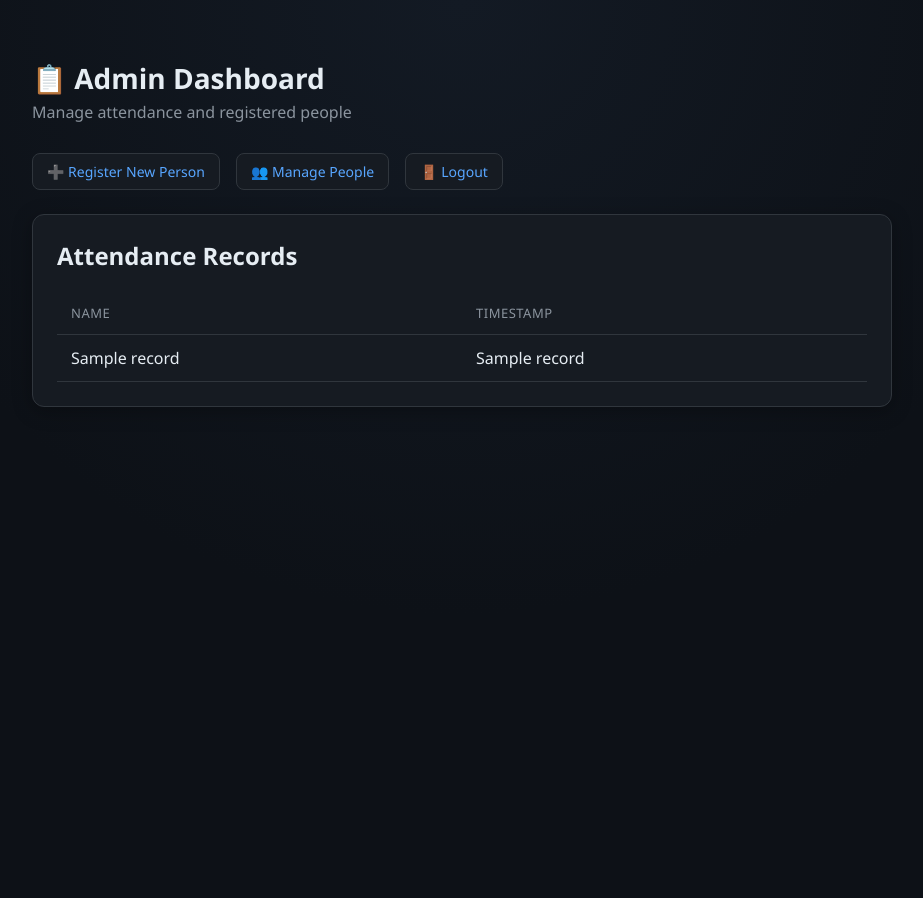
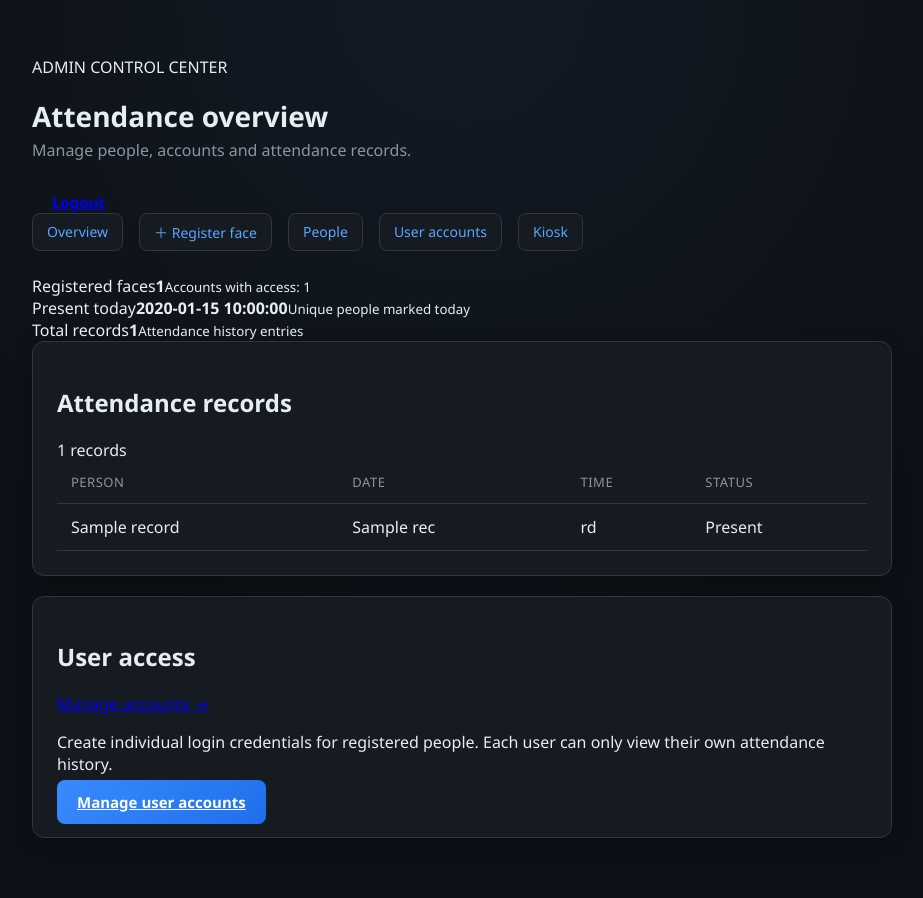
Before and after one commit to thakareatharv49-svg/face-attendance-system, a Flask app: template templates/admin.html in a window 1280 px wide. Shown: the whole page, without its empty margins (178-1101 px from the left). Before the commit the page ends 407 px from the top, so only its background shows below. Run offline with Flask 3, Linux system fonts and the light colour scheme; the template is opened without the code that fills it: most values are stand-ins (such as "Sample title", 1, 10 or a date in 2020); parts of the project's set-up code (start-up, migrations or seed data) failed here and were passed over.

Commit message:
Build admin control center dashboard

```diff
--- a/templates/admin.html
+++ b/templates/admin.html
@@ -1,29 +1,7 @@
 <!DOCTYPE html>
-<html>
-<head>
-    <title>Admin Dashboard</title>
-    <link rel="stylesheet" href="{{ url_for('static', filename='style.css') }}">
-</head>
-<body>
-    <div class="container">
-        <h1>📋 Admin Dashboard</h1>
-        <p class="subtitle">Manage attendance and registered people</p>
-
-        <div class="nav-links">
-            <a href="/admin/register">➕ Register New Person</a>
-            <a href="/admin/people">👥 Manage People</a>
-            <a href="/logout">🚪 Logout</a>
-        </div>
-
-        <div class="card">
-            <h2 style="margin-top:0;">Attendance Records</h2>
-            <table>
-                <tr><th>Name</th><th>Timestamp</th></tr>
-                {% for record in records %}
-                <tr><td>{{ record[1] }}</td><td>{{ record[2] }}</td></tr>
-                {% endfor %}
-            </table>
-        </div>
-    </div>
-</body>
-</html>
+<html lang="en"><head><meta charset="UTF-8"><meta name="viewport" content="width=device-width,initial-scale=1"><title>Admin control center</title><link rel="stylesheet" href="{{ url_for('static', filename='style.css') }}"></head>
+<body><main class="container"><header class="page-head"><div><p class="eyebrow">ADMIN CONTROL CENTER</p><h1>Attendance overview</h1><p class="subtitle">Manage people, accounts and attendance records.</p></div><a class="btn btn-outline" href="{{ url_for('logout') }}">Logout</a></header>
+<nav class="nav-links"><a href="{{ url_for('admin_dashboard') }}">Overview</a><a href="{{ url_for('register') }}">＋ Register face</a><a href="{{ url_for('people_list') }}">People</a><a href="{{ url_for('admin_users') }}">User accounts</a><a href="{{ url_for('index') }}">Kiosk</a></nav>
+<div class="stats-grid"><section class="stat-card"><span>Registered faces</span><strong>{{ users|length }}</strong><small>Accounts with access: {{ users|length }}</small></section><section class="stat-card"><span>Present today</span><strong>{{ today_count }}</strong><small>Unique people marked today</small></section><section class="stat-card"><span>Total records</span><strong>{{ records|length }}</strong><small>Attendance history entries</small></section></div>
+<section class="card"><div class="section-head"><h2>Attendance records</h2><span class="muted">{{ records|length }} records</span></div>{% if records %}<div class="table-wrap"><table><thead><tr><th>Person</th><th>Date</th><th>Time</th><th>Status</th></tr></thead><tbody>{% for record in records %}<tr><td>{{ record[1] }}</td><td>{{ record[2][:10] }}</td><td>{{ record[2][11:] }}</td><td><span class="pill-present">Present</span></td></tr>{% endfor %}</tbody></table></div>{% else %}<p class="muted">No attendance records yet.</p>{% endif %}</section>
+<section class="card"><div class="section-head"><h2>User access</h2><a href="{{ url_for('admin_users') }}">Manage accounts →</a></div><p class="muted">Create individual login credentials for registered people. Each user can only view their own attendance history.</p><a class="btn btn-primary" href="{{ url_for('admin_users') }}">Manage user accounts</a></section></main></body></html>
```
